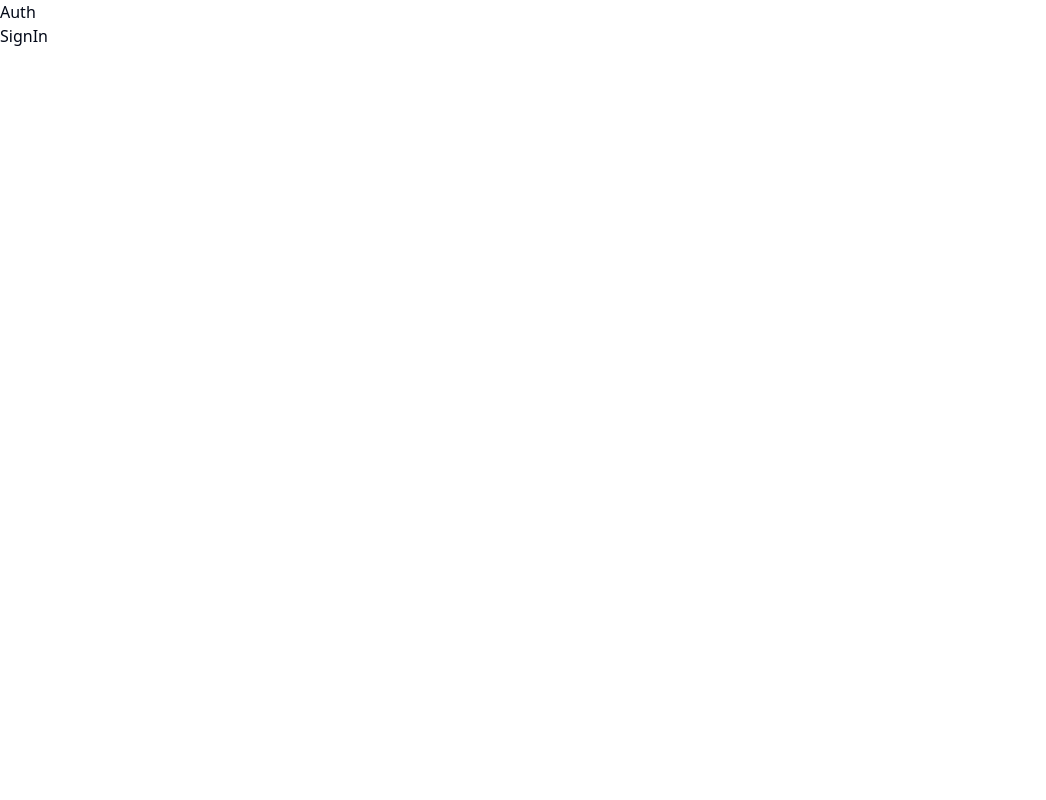
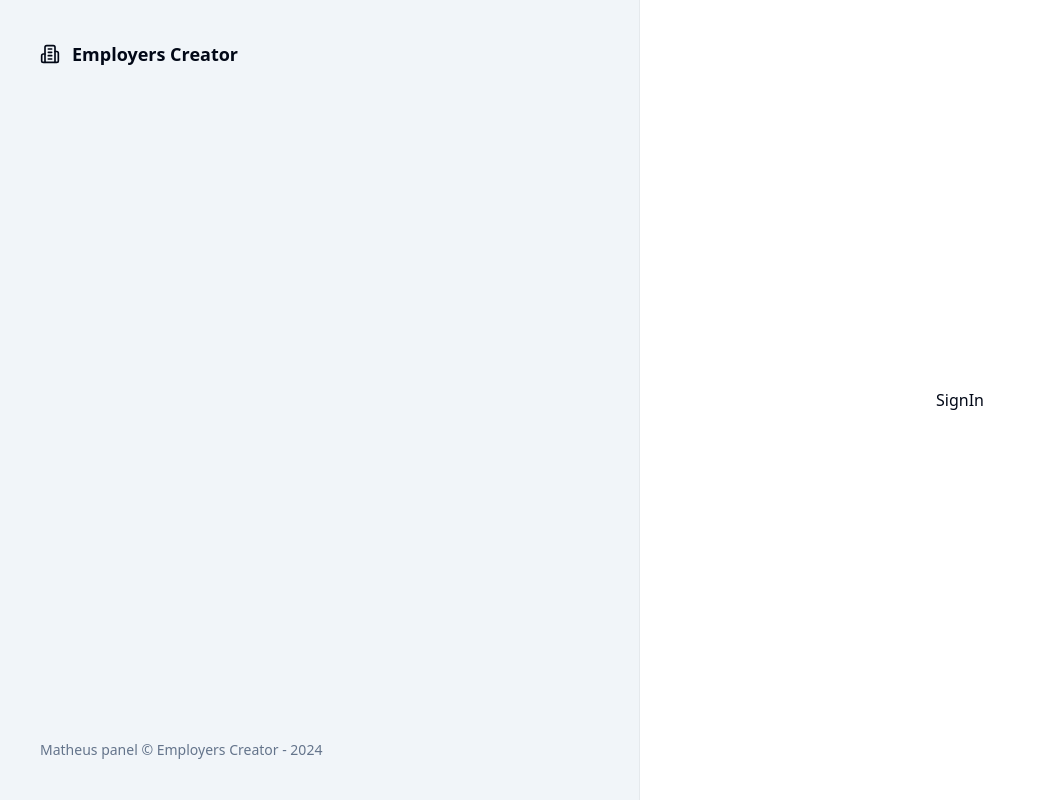
Before and after one commit to matheuslincon/Employee-Creator, a React (Vite) app in the folder Frontend/employer-creator-react/: page /sign-in in a window 1280 px wide. Shown: the whole page, without its empty margins (0-1046 px from the left). Built offline with nearby package versions, Linux system fonts and the light colour scheme.

Commit message:
feat: design auth layout

```diff
--- a/Frontend/employer-creator-react/src/pages/_layouts/auth.tsx
+++ b/Frontend/employer-creator-react/src/pages/_layouts/auth.tsx
@@ -1,11 +1,19 @@
+import { Building2 } from 'lucide-react'
 import { Outlet } from 'react-router-dom'
 
-export function AuthLayout() {
+export const AuthLayout = () => {
   return (
-    <div>
-      <h1>Auth</h1>
-
-      <div>
+    <div className="grid min-h-screen grid-cols-2 antialiased">
+      <div className="flex h-full flex-col justify-between border-r border-foreground/5 bg-muted p-10 text-muted-foreground">
+        <div className="flex items-center gap-3 text-lg text-foreground">
+          <Building2 className="h-5 w-5" />
+          <span className="font-semibold">Employers Creator</span>
+        </div>
+        <footer className="text-sm">
+          Matheus panel &copy; Employers Creator - {new Date().getFullYear()}
+        </footer>
+      </div>
+      <div className="relative flex flex-col items-center justify-center">
         <Outlet />
       </div>
     </div>
```
